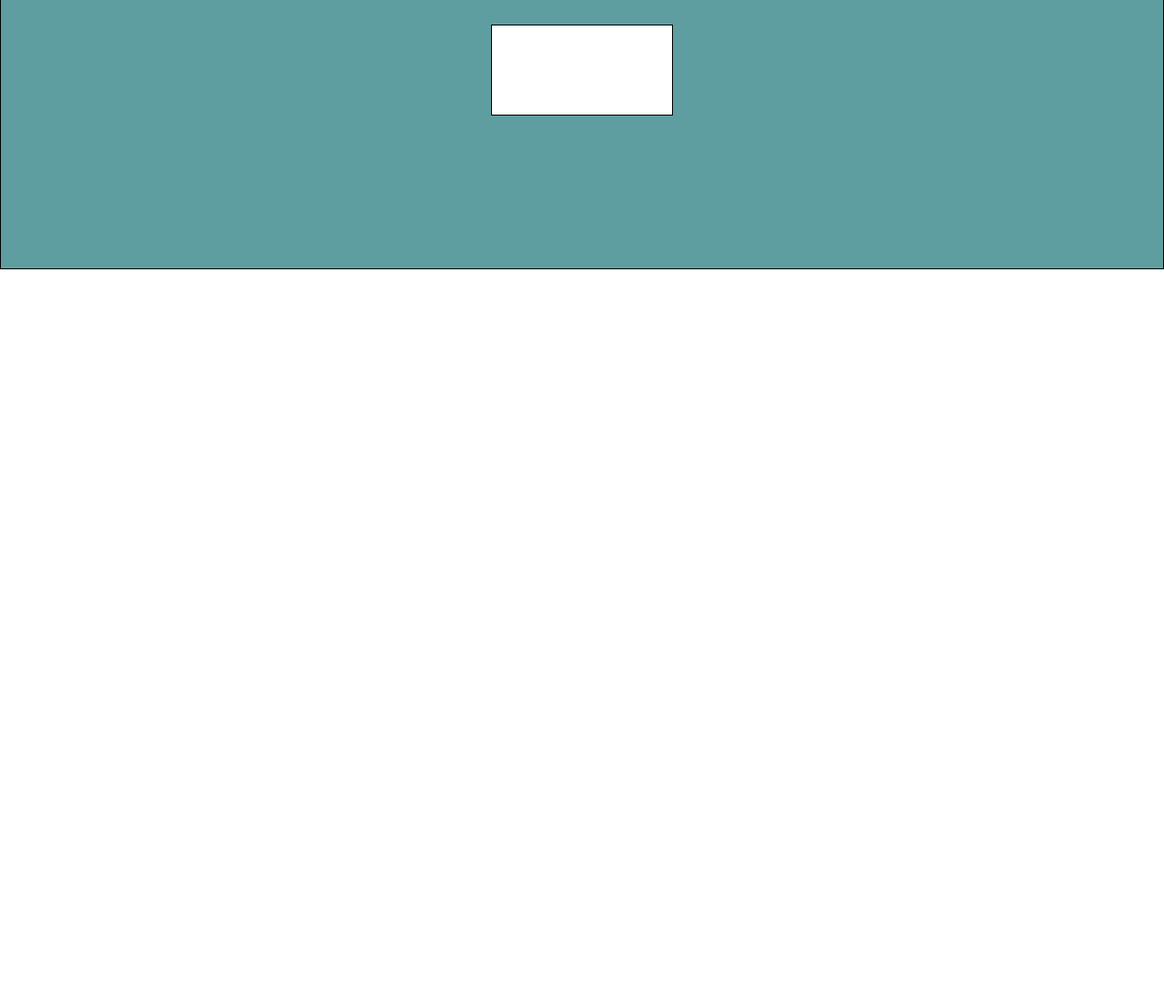
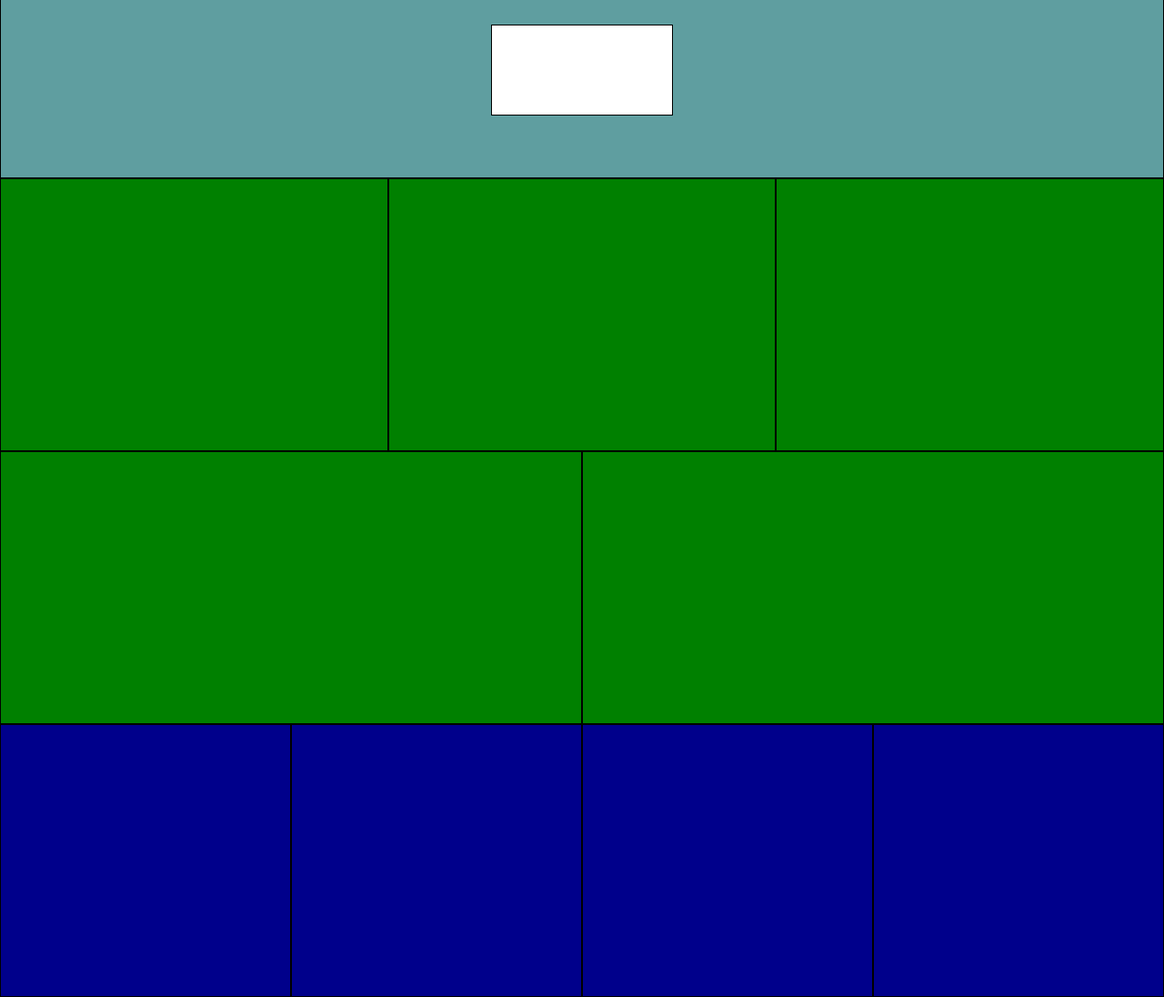
Before and after one commit to GiuseppeCutrano/htmlcss-hubspot, a plain HTML site: page index.html in a window 1280 px wide. Shown: the part 604-1700 px from the top of the page at 91% size. Before the commit the page ends 900 px from the top, so only its background shows below. Drawn offline with Linux system fonts and the light colour scheme.

Commit message:
prima parte
layout a blocchi colorati ultimata

```diff
--- a/css/style.css
+++ b/css/style.css
@@ -39,6 +39,11 @@
 
 }
 
+.col-33{
+  width: calc(100% / 3)
+
+
+}
 
 
 
@@ -53,7 +58,7 @@
 
 
 .box{
-  height: 400px;
+  height: 300px;
   border: 1px solid black;
   background-color: CadetBlue;
   position: relative;
@@ -78,3 +83,25 @@
   margin: auto;
   margin-top: 30px;
 }
+.colbox, .tablebox{
+  height: 300px;
+  background-color: blue;
+  border: 1px solid black;
+}
+
+
+
+.colbox1{
+  height: 350px;
+  width: 250px;
+  background-color: Bisque;
+  float: left;
+  margin-left: 180px;
+
+}
+
+
+.col-25{
+  background-color: DarkBlue;
+  width: 25%;
+}
--- a/index.html
+++ b/index.html
@@ -36,13 +36,37 @@
             <div class="central-content2">
             </div>
           </div>
-<!-- box centrali prima delle colonne -->
+          <div class="row">
+            <div class="col col-33 h-300">
+            </div>
+            <div class="col col-33 h-300">
+            </div>
+            <div class="col col-33 h-300">
+            </div>
+
+          <div class="tablebox">
+          </div>
+          <div class="row">
+            <div class="col col-50 h-300">
+            </div>
+            <div class="col col-50 h-300">
+            </div>
+          </div>
+          <!-- dove cè la tabella bianca -->
 
 
-
-
-      </main>
-    </div>
-
+          <footer>
+            <div class="row rowfooter">
+              <div class="col col-25 h-300">
+              </div>
+              <div class="col col-25 h-300">
+              </div>
+              <div class="col col-25 h-300">
+              </div>
+              <div class="col col-25 h-300">
+              </div>
+            </footer>
+          </main>
+        </div>
   </body>
 </html>
```
